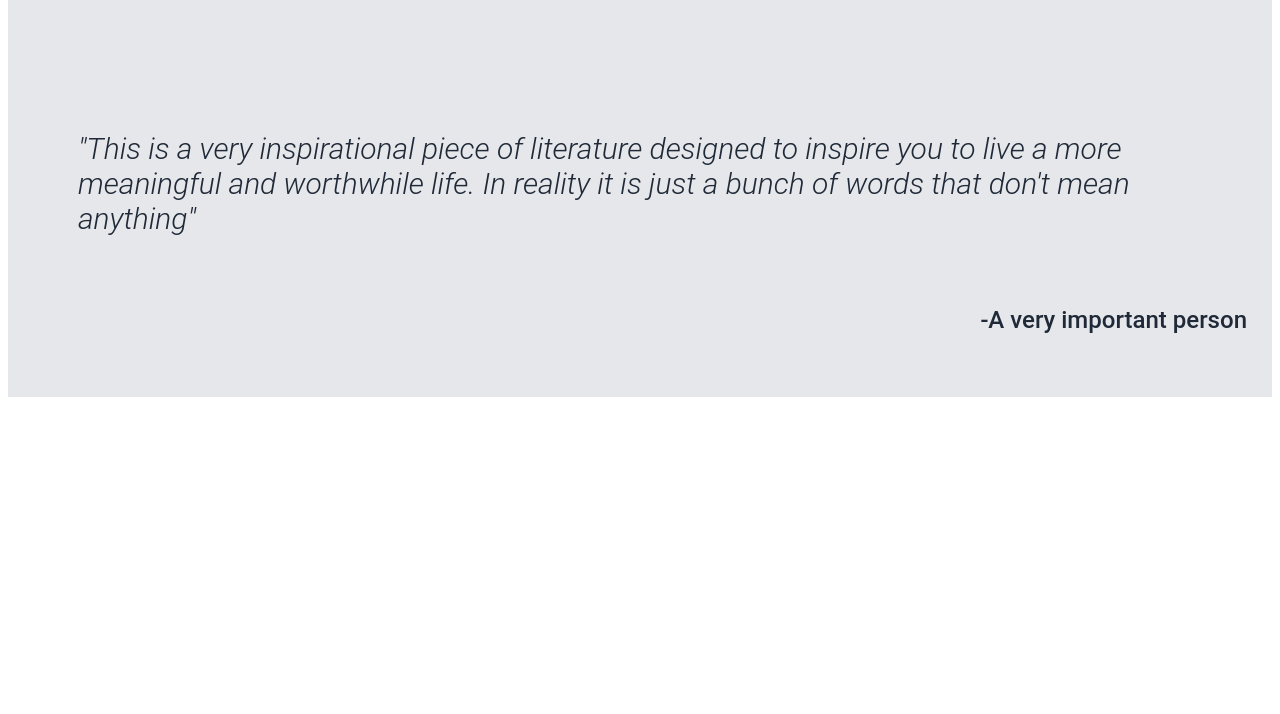
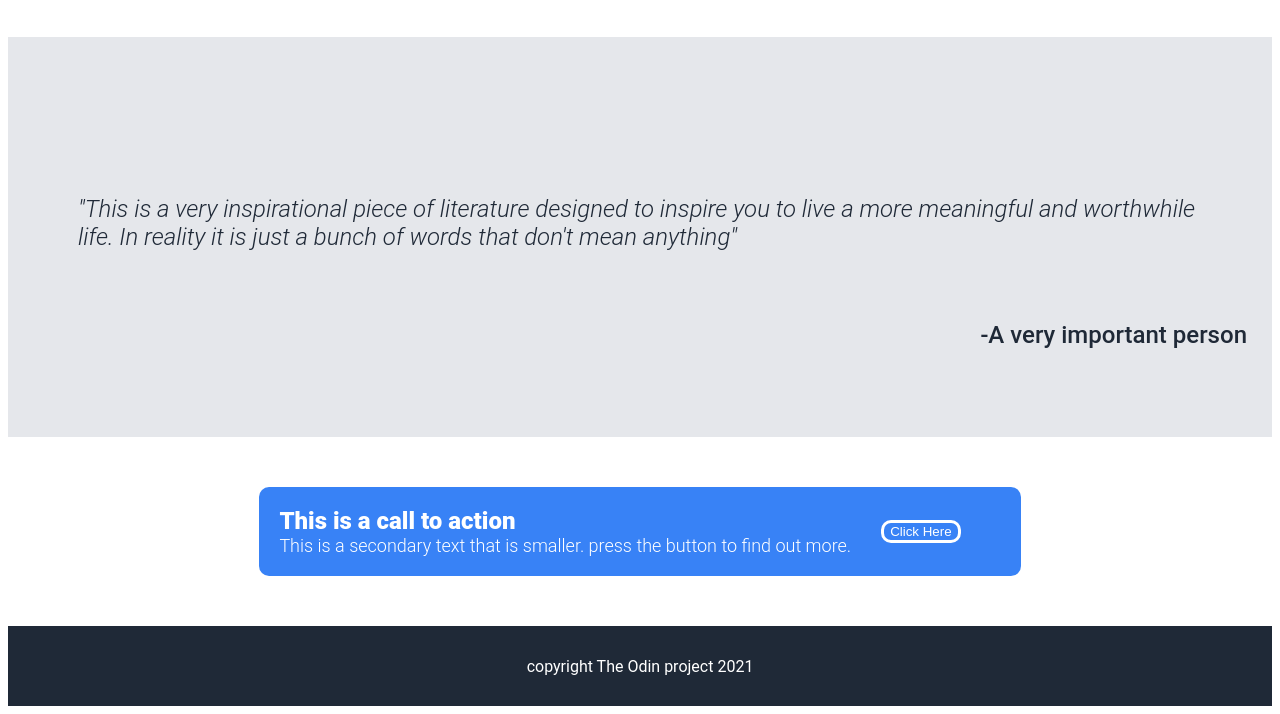
Before and after one commit to hijackal69/Landing-Page, a plain HTML site: page index.html in a window 1280 px wide. Shown: the part 830-1544 px from the top of the page. Before the commit the page ends 1235 px from the top, so only its background shows below. Drawn offline with Linux system fonts and the light colour scheme.

Commit message:
call to action and footer added
Call to action with button using flexbox to space them and a basic footer using flexbox to line the text centrally

```diff
--- a/index.html
+++ b/index.html
@@ -24,7 +24,7 @@
         <div class="button"><a href="#">Click me</a></div>
 </div>
     <div class="holder">
-        <img src="diego.jpg" height="200px" width="300px" alt="Diego">
+        <img src="diego.jpg" height="200px" width="400px" alt="Diego">
     </div>
 </div>
 <div class="information">
@@ -53,10 +53,19 @@
     <div class="quote-text">"This is a very inspirational piece of literature designed to inspire you to live a more meaningful and worthwhile life.
         In reality it is just a bunch of words that don't mean anything"</div>
     <div class="quote-author">-A very important person</div>
-
 </div>
-
-
+<div class="cta-box">
+<div class="cta-container">
+    <div class="cta-text">
+        <div class="cta-main">This is a call to action</div>
+        <div class="cta-secondary">This is a secondary text that is smaller. press the button to find out more.</div>
+    </div>
+   <a href="#"><button class="cta-button">Click Here</button></a>
+</div>
+</div>
+<div class="footer">
+    copyright The Odin project 2021
+</div>
 
 
 </body>
--- a/style.css
+++ b/style.css
@@ -1,7 +1,8 @@
 body{
     font-family:roboto;
-    display:flex;
-    flex-direction:column;
+
+
+
 
 }
 .header, .hero-section, .footer{
@@ -10,29 +11,31 @@ body{
 }
 .header{
     display:flex;
-    justify-content:space-between;
+    justify-content:space-around;
     align-items:center;
-    padding: 0 20px;
     color: white;
     height: 100px;
-    padding:20px;
+    width:100%;
+
 }
 .header-logo{
     font-size: 24px;
     color:#F9FAF8;
     font-weight:900;
-    margin-left:60px;
+    margin-left:30px;
 }
 a {
     text-decoration:none;
     color:white;
     padding: 0 10px;
+    margin-right: 50px;
 }
 .hero-section{
     display:flex;
     align-items:center;
     justify-content:space-around;
     height: 350px;
+    width:100%;
 }
 .hero-main{
     font-size: 48px;
@@ -50,15 +53,14 @@ a {
 
 }
 .holder{
-    width: 250px;
-     margin:auto
-
+    width: 400px;
+    margin:auto;
 }
 .text{
     display:flex;
     flex-direction:column;
     justify-content:space-between;
-    margin-left:50px;
+    margin-left:100px;
 }
 .button{
     background-color:#3882F6;
@@ -69,23 +71,21 @@ a {
     border-radius: 5px;
     margin-left: 30px;
     margin-top:20px;
-
 }
 .information{
     display:flex;
     flex-direction:column;
-    justify-content:center;
     font-size:36px;
     color:#1F2937;
     font-weight:900;
     text-align:center;
-    margin:20px;
+    margin:40px;
 }
 
 .card-container{
     display:flex;
     justify-content:space-evenly;
-    margin-top:40px;
+    margin:40px 0px;
 }
 
 .card-image{
@@ -111,11 +111,12 @@ a {
      background-color:#E5E7EB;
 }
 .quote-text{
-    font-size: 30px;
+    font-size: 24px;
     font-weight:300;
     font-style:italic;
     color:#1F2937;
     margin: 70px;
+    width:fit-content
 }
 .quote-author{
     font-size: 24px;
@@ -124,3 +125,48 @@ a {
     text-align:right;
     margin-right: 25px;
 }
+.cta-box{
+    display: flex;
+    justify-content: center;
+}
+.cta-container{
+    display:flex;
+    align-items:center;
+    justify-content: space-evenly;
+    background-color:#3882F6;
+    margin: 50px;
+    border: 5px;
+    border-color: #3882F6;
+    border-radius: 10px;
+    width:fit-content;
+}
+.cta-text{
+    display:flex;
+    flex-direction:column;
+    justify-content:center;
+    margin: 20px;
+
+}
+.cta-main{
+    font-size: 24px;
+    font-weight:900;
+    color:white;
+}
+.cta-secondary{
+    font-size: 18px;
+    font-weight:300;
+    color:white;
+}
+.cta-button{
+    background-color: #3882F6;
+    color:white;
+    border:solid white;
+    border-radius: 10px;;
+}
+.footer{
+    height:80px;
+    color:white;
+    display:flex;
+    justify-content: center;
+    align-items:center;
+}
```
Lines whose indentation alone changed are shown as unchanged.
